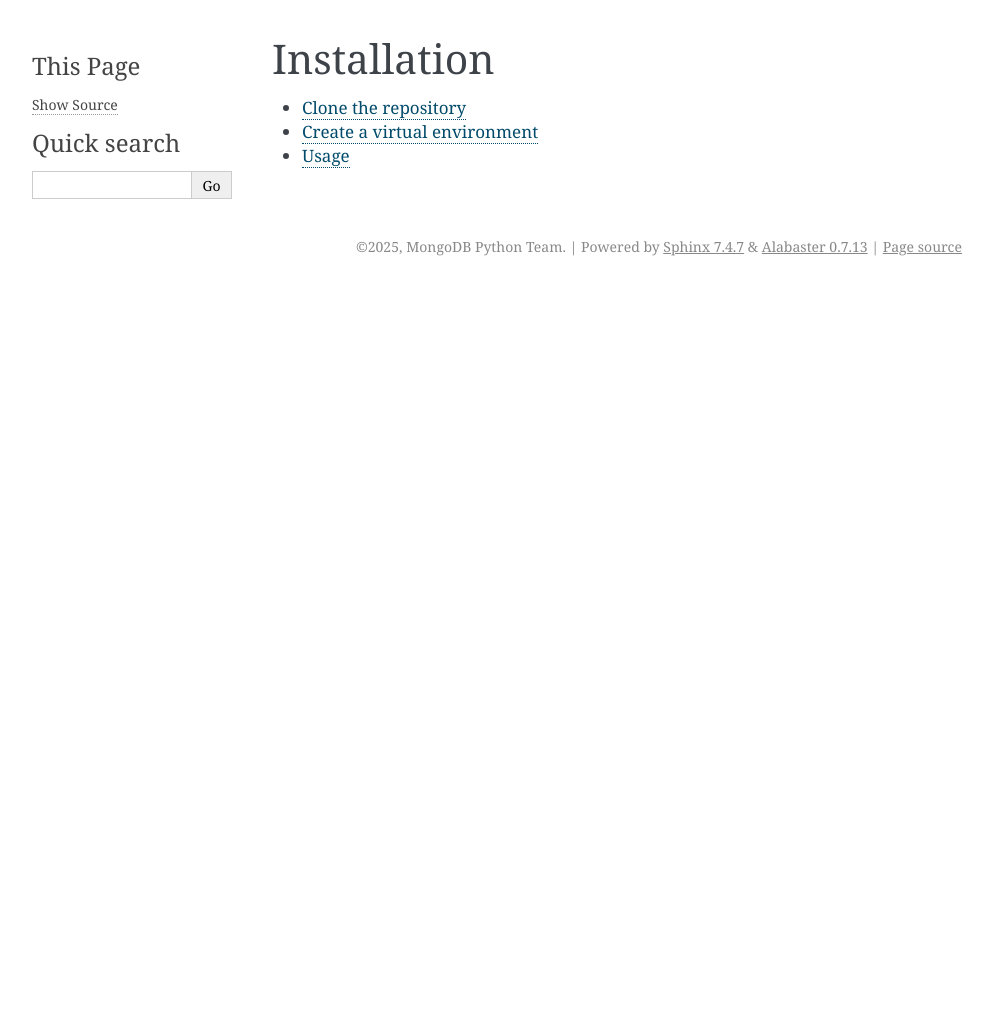
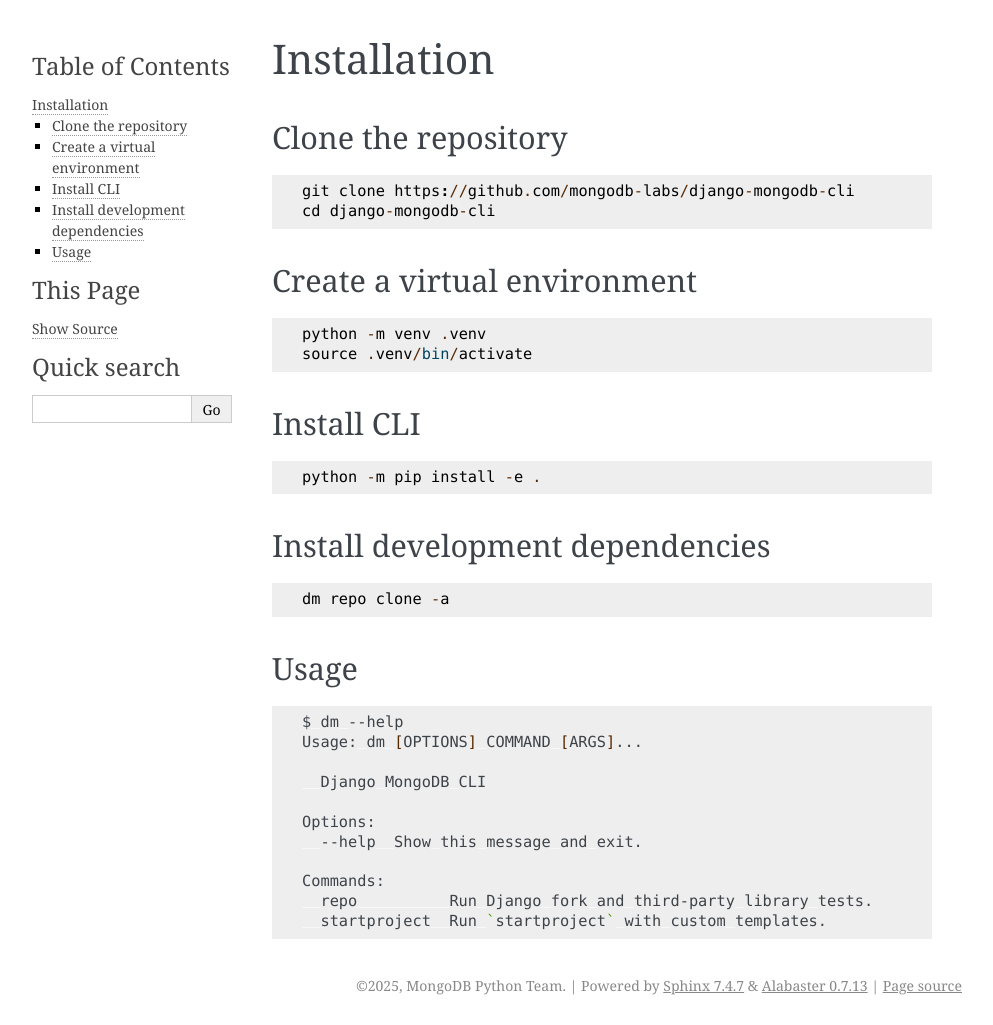
Before and after one commit to mongodb-labs/django-mongodb-cli, a Sphinx documentation site: the page built from docs/source/installation/index.rst, in a window 1280 px wide. Shown: the whole page, without its empty margins (148-1141 px from the left). Built offline with Sphinx 7.4.7, drawn with Linux system fonts in a browser that asks for light colours; before the commit the page ends 900 px from its top, so only the background shows below that.

Commit message:
Update docs

```diff
--- a/docs/source/index.rst
+++ b/docs/source/index.rst
@@ -21,7 +21,7 @@
    :maxdepth: 2
 
    installation/index
-   third-party-library-support
+   third-party-library-support/index
    supported-libraries/index
 
 .. _`Django MongoDB Backend`: https://github.com/mongodb/django-mongodb-backend
--- a/docs/source/installation/index.rst
+++ b/docs/source/installation/index.rst
@@ -1,8 +1,51 @@
 Installation
 ============
 
+Clone the repository
+--------------------
 
-.. toctree::
-   clone-repository
-   venv
-   usage
+::
+
+    git clone https://github.com/mongodb-labs/django-mongodb-cli
+    cd django-mongodb-cli
+
+
+Create a virtual environment
+----------------------------
+
+::
+
+    python -m venv .venv
+    source .venv/bin/activate
+
+
+Install CLI
+-----------
+
+::
+
+    python -m pip install -e .
+
+Install development dependencies
+--------------------------------
+
+::
+
+    dm repo clone -a
+
+Usage
+-----
+
+.. code:: bash
+
+    $ dm --help
+    Usage: dm [OPTIONS] COMMAND [ARGS]...
+
+      Django MongoDB CLI
+
+    Options:
+      --help  Show this message and exit.
+
+    Commands:
+      repo          Run Django fork and third-party library tests.
+      startproject  Run `startproject` with custom templates.
--- /dev/null
+++ b/docs/source/third-party-library-support/known-issues.rst
@@ -0,0 +1,4 @@
+.. _`known_issues`:
+
+Known issues
+------------
--- /dev/null
+++ b/docs/source/third-party-library-support/project-examples.rst
@@ -0,0 +1,4 @@
+.. _`project_examples`:
+
+Project examples
+----------------
```
Also changed, not shown: docs/source/installation/clone-repository.rst (deleted, +0 -7 lines), docs/source/installation/usage.rst (deleted, +0 -16 lines), docs/source/installation/venv.rst (deleted, +0 -7 lines), docs/source/supported-libraries/django-allauth.rst (+12 -3 lines), docs/source/supported-libraries/index.rst (+7 -1 lines), docs/source/third-party-library-support/index.rst (added, +17 -0 lines), docs/source/third-party-library-support/test-suites.rst (renamed from docs/source/third-party-library-support.rst, +0 -27 lines), 1 other file.
